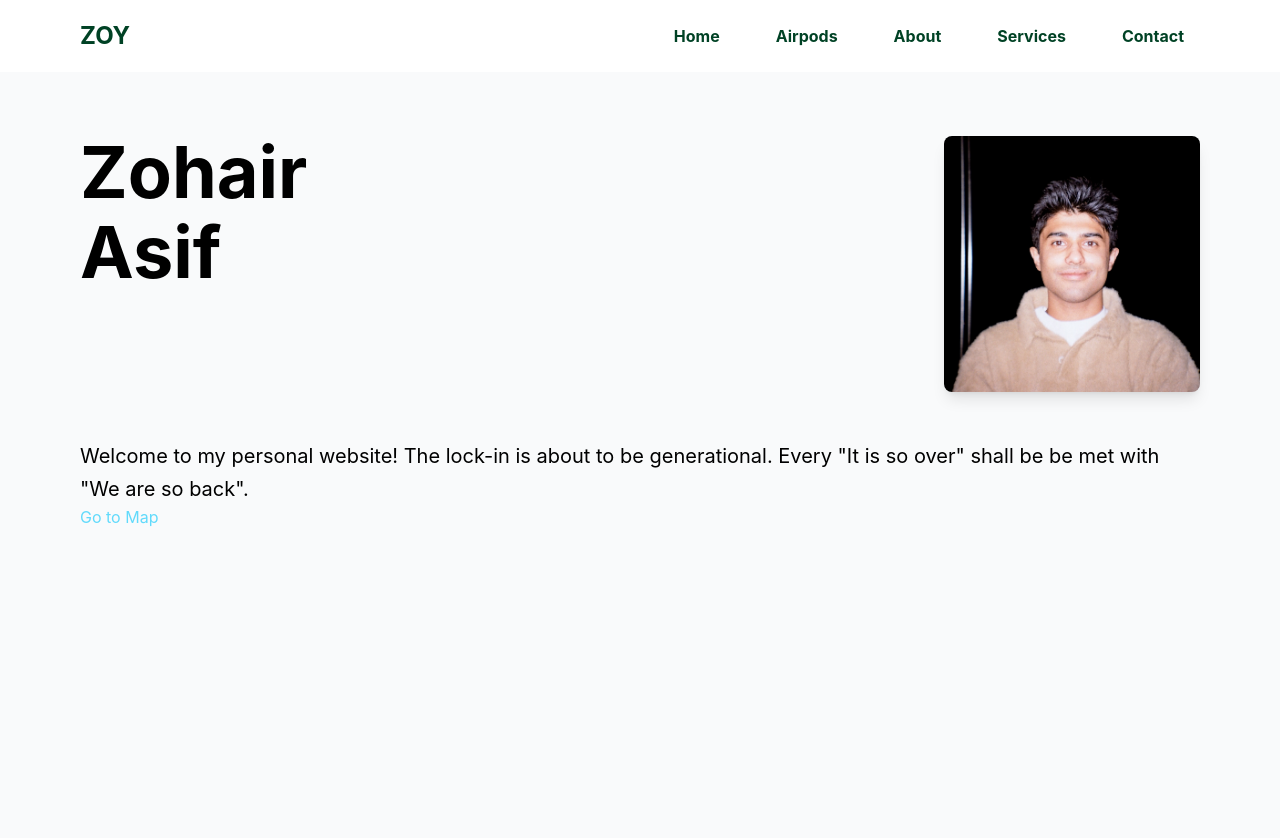
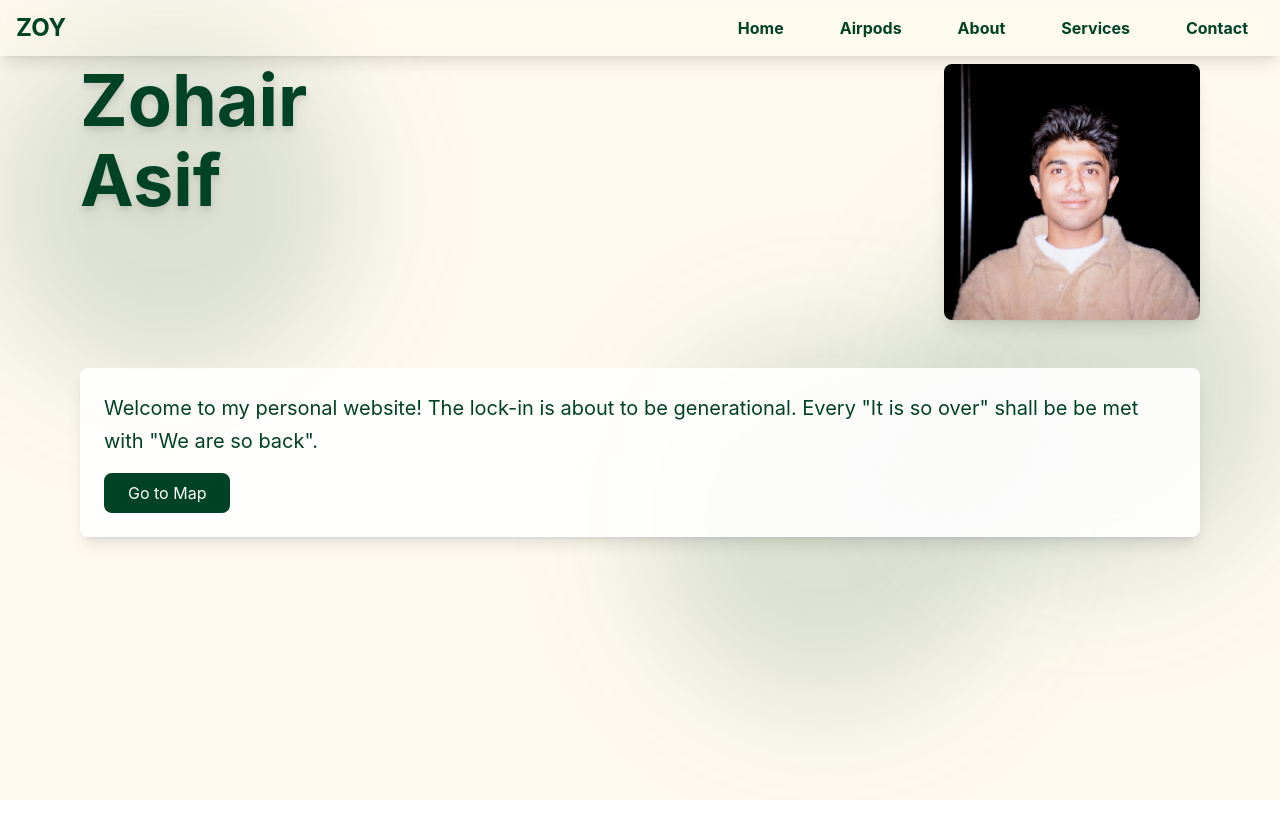
Before and after one commit to zoasif-coder/zohair_asif-com, a React (Create React App) app: page / in a window 1280 px wide. Shown: the top 838 px of the page. After the commit the page ends 800 px from the top, so only its background shows below. Built offline with nearby package versions, Linux system fonts and the light colour scheme.

Commit message:
absolutely naughty UI adjustments

```diff
--- a/src/MapCard.js
+++ b/src/MapCard.js
@@ -37,6 +37,7 @@ const MapCard = ({ csvFile }) => {
   }, [csvFile]);
 
   return (
+    <div style={{ paddingTop: '50px' }}>
       <MapContainer center={[0, 0]} zoom={2} style={{ height: '90vh', width: 'calc(100% - 20px)', margin: '10px' }}>
         <TileLayer
           url="https://{s}.tile.openstreetmap.org/{z}/{x}/{y}.png"
@@ -60,6 +61,7 @@ const MapCard = ({ csvFile }) => {
           </>
         )}
       </MapContainer>
+    </div>
   );
 };
 
--- a/src/header.js
+++ b/src/header.js
@@ -7,36 +7,39 @@ const WebsiteHeader = () => {
   const toggleMenu = () => setIsMenuOpen(!isMenuOpen);
 
   return (
-    <header className="bg-white shadow-md">
-      <div className="max-w-6xl mx-auto px-4 py-4 flex items-center justify-between">
+    <header className="fixed w-full top-0 z-50">
+      <div className="w-full mx-auto px-4 py-2 bg-white/20 backdrop-blur-md backdrop-saturate-150 shadow-lg">
+        <div className="flex items-center justify-between">
           {/* Logo */}
           <div className="text-2xl font-bold text-[#004225]">ZOY</div>
 
           {/* Navigation (visible on medium/large screens) */}
           <nav className="hidden sm:flex items-center space-x-6">
-          <a href="/" className="font-bold text-[#004225] hover:bg-[#004225] hover:text-white px-4 py-2 rounded-md">Home</a>
-          <a href="/map" className="font-bold text-[#004225] hover:bg-[#004225] hover:text-white px-4 py-2 rounded-md">Airpods</a>
-          <a href="#" className="font-bold text-[#004225] hover:bg-[#004225] hover:text-white px-4 py-2 rounded-md">About</a>
-          <a href="#" className="font-bold text-[#004225] hover:bg-[#004225] hover:text-white px-4 py-2 rounded-md">Services</a>
-          <a href="#" className="font-bold text-[#004225] hover:bg-[#004225] hover:text-white px-4 py-2 rounded-md">Contact</a>
+            <a href="/" className="font-bold text-[#004225] hover:bg-[#004225]/90 hover:text-white px-4 py-2 rounded-md transition-all duration-300">Home</a>
+            <a href="/map" className="font-bold text-[#004225] hover:bg-[#004225]/90 hover:text-white px-4 py-2 rounded-md transition-all duration-300">Airpods</a>
+            <a href="#" className="font-bold text-[#004225] hover:bg-[#004225]/90 hover:text-white px-4 py-2 rounded-md transition-all duration-300">About</a>
+            <a href="#" className="font-bold text-[#004225] hover:bg-[#004225]/90 hover:text-white px-4 py-2 rounded-md transition-all duration-300">Services</a>
+            <a href="#" className="font-bold text-[#004225] hover:bg-[#004225]/90 hover:text-white px-4 py-2 rounded-md transition-all duration-300">Contact</a>
           </nav>
 
           {/* Mobile Menu */}
           <div className="sm:hidden relative">
             <button
-            className="text-gray-500 hover:text-gray-700 focus:outline-none"
+              className="text-[#004225] hover:text-[#004225]/80 focus:outline-none transition-colors duration-300"
               onClick={toggleMenu}
             >
               {isMenuOpen ? <X size={24} /> : <Menu size={24} />}
             </button>
             {isMenuOpen && (
-            <div className="absolute right-0 mt-2 py-2 w-48 bg-white rounded-md shadow-lg z-10">
-              <a href="#" className="block px-4 py-2 hover:bg-[#004225] hover:text-white">Home</a>
-              <a href="#" className="block px-4 py-2 hover:bg-[#004225] hover:text-white">About</a>
-              <a href="#" className="block px-4 py-2 hover:bg-[#004225] hover:text-white">Services</a>
-              <a href="#" className="block px-4 py-2 hover:bg-[#004225] hover:text-white">Contact</a>
+              <div className="absolute right-0 mt-2 py-2 w-48 bg-white/90 backdrop-blur-md rounded-md shadow-lg z-10">
+                <a href="/" className="font-bold text-[#004225] hover:bg-[#004225]/90 hover:text-white px-4 py-2 rounded-md transition-all duration-300">Home</a>
+                <a href="/map" className="font-bold text-[#004225] hover:bg-[#004225]/90 hover:text-white px-4 py-2 rounded-md transition-all duration-300">Airpods</a>
+                <a href="#" className="font-bold text-[#004225] hover:bg-[#004225]/90 hover:text-white px-4 py-2 rounded-md transition-all duration-300">About</a>
+                <a href="#" className="font-bold text-[#004225] hover:bg-[#004225]/90 hover:text-white px-4 py-2 rounded-md transition-all duration-300">Services</a>
+                <a href="#" className="font-bold text-[#004225] hover:bg-[#004225]/90 hover:text-white px-4 py-2 rounded-md transition-all duration-300">Contact</a>
               </div>
             )}
+          </div>
         </div>
       </div>
     </header>
--- a/src/index.js
+++ b/src/index.js
@@ -4,7 +4,7 @@ import { BrowserRouter as Router, Route, Routes } from 'react-router-dom';
 import './index.css';
 import App from './App';
 import reportWebVitals from './reportWebVitals';
-import LandingPage from './landingpage';
+import LandingPage from './landing_page';
 import MapCard from './MapCard';
 import csvFile from './assets/coords/locations.csv';
 import WebsiteHeader from './header';
--- /dev/null
+++ b/src/landing_page.js
@@ -0,0 +1,71 @@
+import React from 'react';
+import { Link } from 'react-router-dom';
+import { Menu } from 'lucide-react';
+import './App.css';
+import myImage from './assets/images/zohair.jpg';
+
+const FloatingBlob = ({ className }) => (
+  <div className={`absolute rounded-full mix-blend-multiply filter blur-3xl animate-blob opacity-70 ${className}`} />
+);
+
+const LandingPage = () => {
+  const [isMenuOpen, setIsMenuOpen] = React.useState(false);
+
+  const handleMapClick = () => {
+    // Handle navigation programmatically or through your preferred routing method
+    window.location.href = '/map';
+  };
+
+  return (
+    <div className="min-h-screen relative overflow-hidden bg-[#FFFAF0]">
+      {/* Animated background blobs */}
+      <FloatingBlob className="bg-[#004225]/20 w-96 h-96 top-0 -left-4" />
+      <FloatingBlob className="bg-[#004225]/20 w-96 h-96 top-48 -right-4 animation-delay-2000" />
+      <FloatingBlob className="bg-[#004225]/20 w-96 h-96 bottom-24 left-1/2 animation-delay-4000" />
+
+      <nav className="relative z-10 bg-white/90 shadow-md">
+        {/* ... previous nav code ... */}
+      </nav>
+
+      <main className="relative z-10 max-w-6xl mx-auto px-4 py-16">
+        <div className="flex flex-col md:flex-row items-start justify-between mb-12">
+          <div className="md:w-1/2">
+            <div className="text-left group">
+              <h1 className="text-5xl md:text-7xl font-bold text-[#004225] drop-shadow-lg transition-transform duration-300 hover:-translate-y-2">
+                Zohair
+              </h1>
+              <h1 className="text-5xl md:text-7xl font-bold text-[#004225] mt-2 drop-shadow-lg transition-transform duration-300 hover:-translate-y-2">
+                Asif
+              </h1>
+            </div>
+          </div>
+
+          <div className="md:w-1/2 flex justify-center md:justify-end mt-8 md:mt-0">
+            <div className="relative w-64 h-64">
+              <img
+                src={myImage}
+                alt="Your Profile"
+                className="rounded-lg shadow-lg object-cover w-full h-full transition-all duration-300 hover:scale-105 hover:-translate-y-2"
+              />
+            </div>
+          </div>
+        </div>
+
+        <div className="prose prose-lg max-w-none bg-white/90 p-6 rounded-lg shadow-lg hover:shadow-xl transition-all duration-300">
+          <p className="text-xl leading-relaxed text-[#004225]">
+            Welcome to my personal website! The lock-in is about to be generational. Every "It is so over" shall be
+            be met with "We are so back".
+          </p>
+          <button
+            onClick={handleMapClick}
+            className="inline-block mt-4 px-6 py-2 bg-[#004225] text-white rounded-lg hover:bg-[#003219] hover:-translate-y-1 transition-all duration-300"
+          >
+            Go to Map
+          </button>
+        </div>
+      </main>
+    </div>
+  );
+};
+
+export default LandingPage;
--- a/src/landing_page.tsx
+++ /dev/null
@@ -1,55 +0,0 @@
-import React from 'react';
-import { Menu } from 'lucide-react';
-import './styles.css'; // Import the CSS file
-
-const LandingPage = () => {
-  const [isMenuOpen, setIsMenuOpen] = React.useState(false);
-
-  return (
-    <div className="min-h-screen bg-gray-50">
-      {/* Navigation Bar remains the same */}
-      <nav className="bg-white shadow-md">
-        {/* ... previous nav code ... */}
-      </nav>
-
-      {/* Main Content */}
-      <main className="max-w-6xl mx-auto px-4 py-16">
-        {/* Name and Image Section */}
-        <div className="flex flex-col md:flex-row items-start justify-between mb-12">
-          {/* Stacked Name */}
-          <div className="md:w-1/2 float-animation">
-            <div className="text-left">
-              <h1 className="text-5xl md:text-7xl font-bold name-text">
-                First
-              </h1>
-              <h1 className="text-5xl md:text-7xl font-bold name-text mt-2">
-                Last
-              </h1>
-            </div>
-          </div>
-
-          {/* Profile Image */}
-          <div className="md:w-1/2 flex justify-center md:justify-end mt-8 md:mt-0 float-animation-slow">
-            <div className="relative w-64 h-64 profile-image-container">
-              <img
-                src="/api/placeholder/256/256"
-                alt="Your Profile"
-                className="rounded-lg shadow-lg object-cover w-full h-full"
-              />
-            </div>
-          </div>
-        </div>
-
-        {/* About Section */}
-        <div className="prose prose-lg max-w-none">
-          <p className="text-xl leading-relaxed about-text">
-            Welcome to my personal website! The lock-in is about to be generational. Every "It is so over" shall be
-            be met with "We are so back"
-          </p>
-        </div>
-      </main>
-    </div>
-  );
-};
-
-export default LandingPage;
--- a/tailwind.config.js
+++ b/tailwind.config.js
@@ -1,10 +1,30 @@
 /** @type {import('tailwindcss').Config} */
 module.exports = {
   content: [
-    "./src/**/*.{js,jsx,ts,tsx}"  // Ensures Tailwind scans your React components
+    "./src/**/*.{js,jsx,ts,tsx}",
   ],
   theme: {
-    extend: {},
+    extend: {
+      animation: {
+        blob: 'blob 7s infinite',
+      },
+      keyframes: {
+        blob: {
+          '0%': {
+            transform: 'translate(0px, 0px) scale(1)',
+          },
+          '33%': {
+            transform: 'translate(30px, -50px) scale(1.1)',
+          },
+          '66%': {
+            transform: 'translate(-20px, 20px) scale(0.9)',
+          },
+          '100%': {
+            transform: 'translate(0px, 0px) scale(1)',
+          },
+        },
+      },
+    },
   },
   plugins: [],
-}
+};
```
Lines whose indentation alone changed are shown as unchanged.
